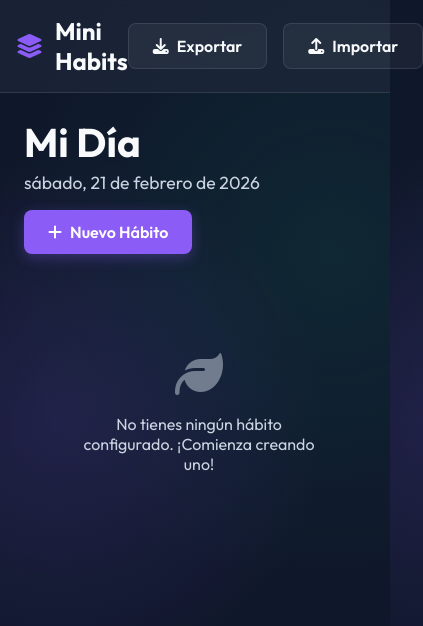
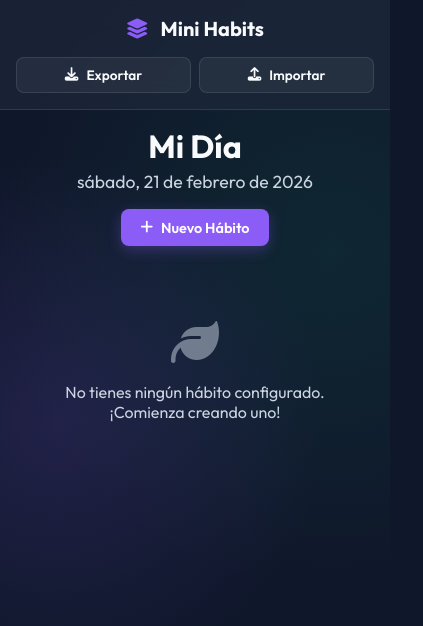
Before and after one commit to whjalx/MiniHabits, a plain HTML site: page index.html in a window 390 px wide. Shown: the whole page, 423 px wide, since content can reach past the window. Drawn offline with Linux system fonts and the light colour scheme.

Commit message:
style: Enhance responsive layout and typography for sidebar, header, buttons, and content containers.

```diff
--- a/style.css
+++ b/style.css
@@ -471,15 +471,17 @@ input[type="text"]:focus {
   .sidebar {
     width: 100%;
     height: auto;
-    flex-direction: row;
+    flex-direction: column;
     padding: 1rem;
     border-right: none;
     border-bottom: 1px solid var(--glass-border);
     align-items: center;
+    gap: 1rem;
   }
 
   .logo {
     margin-bottom: 0;
+    font-size: 1.25rem;
   }
 
   .nav-links {
@@ -488,15 +490,47 @@ input[type="text"]:focus {
 
   .actions-bottom {
     flex-direction: row;
+    width: 100%;
+    justify-content: center;
+    gap: 0.5rem;
+  }
+
+  .actions-bottom .btn {
+    padding: 0.5rem 1rem;
+    font-size: 0.85rem;
+    flex: 1;
   }
 
   .main-content {
-    padding: 1.5rem;
+    padding: 1rem;
   }
 
   header {
     flex-direction: column;
-    align-items: flex-start;
+    align-items: center;
+    text-align: center;
     gap: 1rem;
+    margin-bottom: 1.5rem;
+  }
+
+  header h1 {
+    font-size: 2rem;
+  }
+
+  .btn {
+    font-size: 0.9rem;
+    padding: 0.6rem 1.2rem;
+  }
+
+  .habits-container {
+    grid-template-columns: 1fr;
+  }
+
+  .habit-card {
+    padding: 1.25rem;
+  }
+
+  .modal {
+    width: 95%;
   }
 }
```
